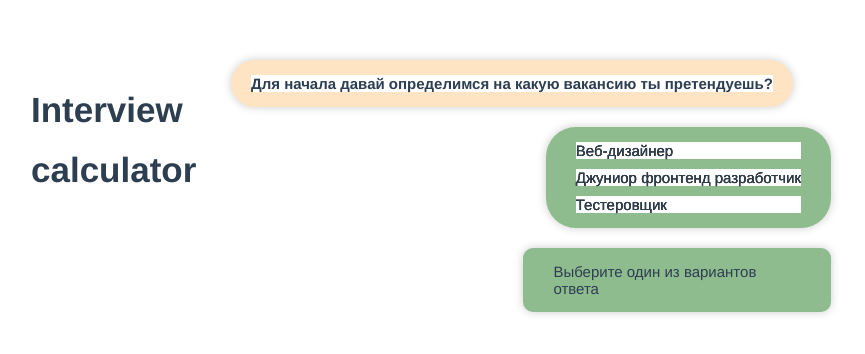
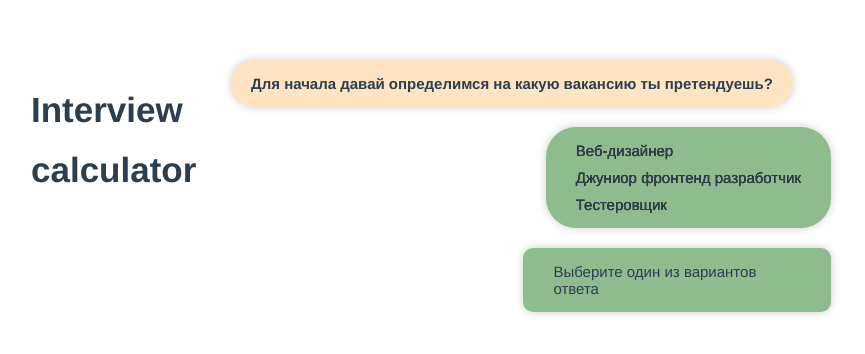
Before and after one commit to azzimandias/interview-calculator, a Vue app: page / in a window 1280 px wide. Shown: the top 354 px of the page, without its empty margins (109-974 px from the left). Built offline with nearby package versions, Linux system fonts and the light colour scheme.

Commit message:
dark or light theme depending on system settings

```diff
--- a/src/App.vue
+++ b/src/App.vue
@@ -160,6 +160,15 @@ export default {
 <style>
   * {
     -webkit-tap-highlight-color: transparent;
+    background-color: white;
+  }
+
+  h1,h2,h3,h4,h5,h6 {
+    background-color: inherit;
+  }
+
+  div {
+    background-color: inherit;
   }
 
   body {
```
